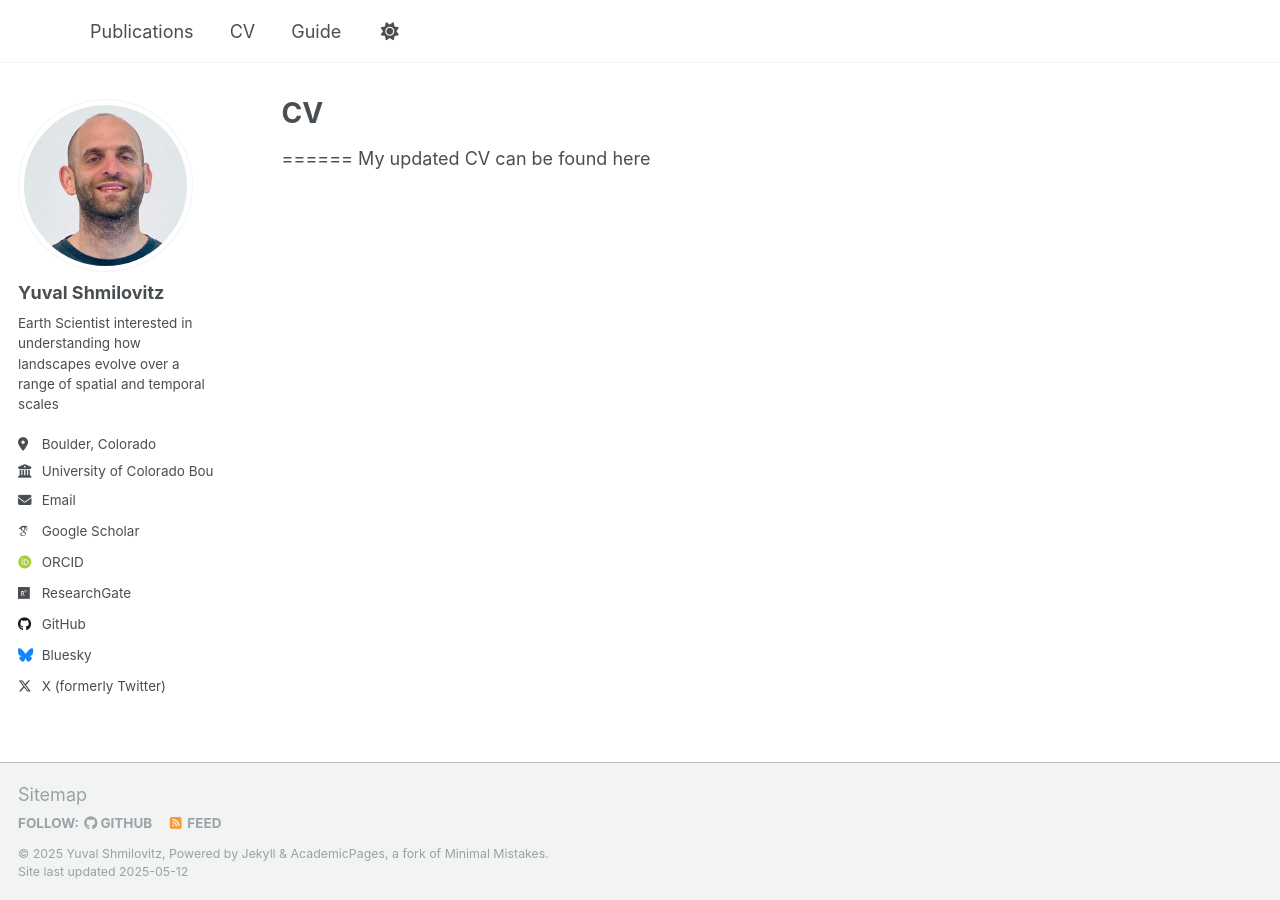
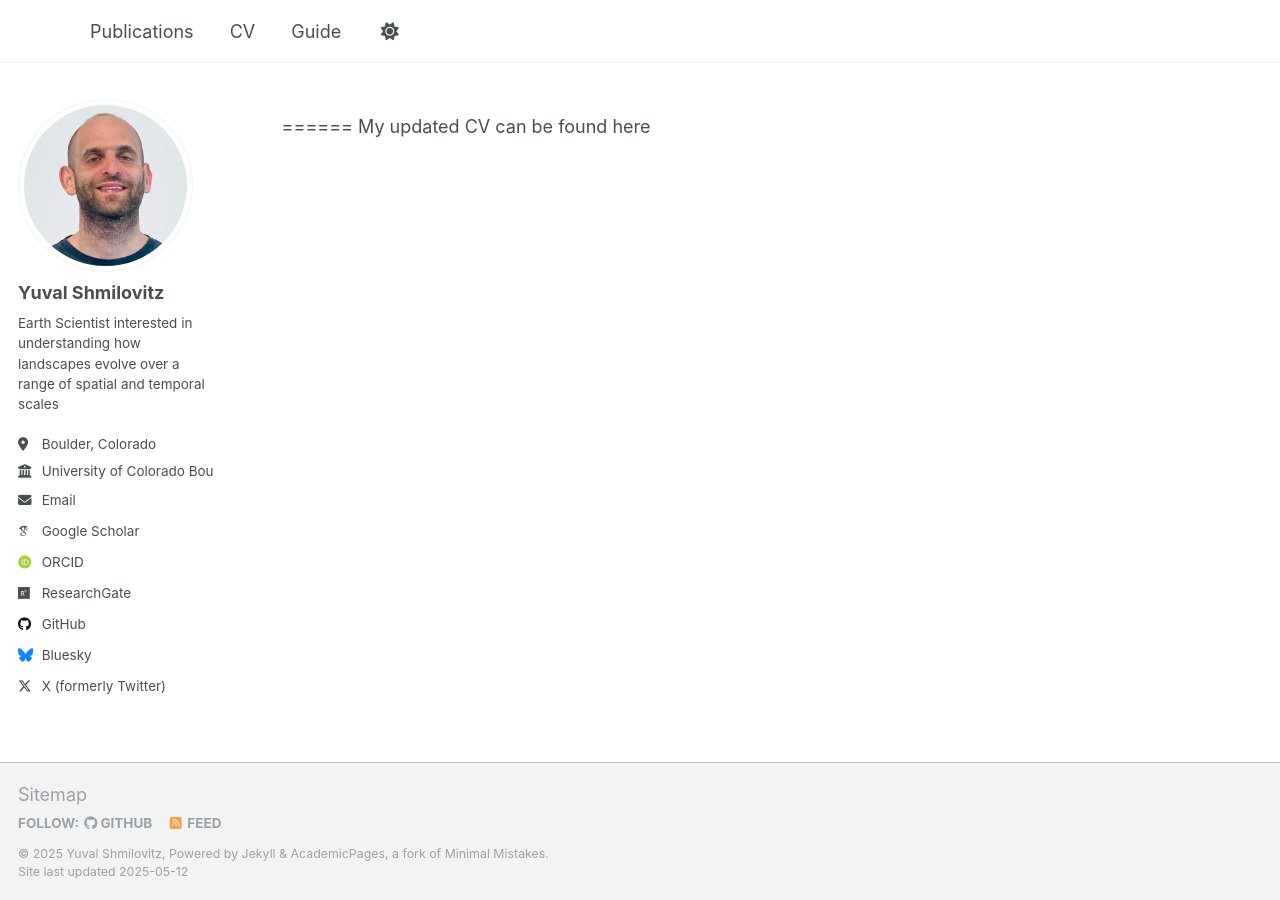
Before and after one commit to yuvalsmilo/yuvalsmilo.github.io, a Jekyll site: the page built from _pages/cv.md, in a window 1280 px wide. Built offline with Jekyll 4.4.1, drawn with Linux system fonts in a browser that asks for light colours; some web fonts are replaced; our own code applies the rules of GitHub Pages for plain Markdown files.

Commit message:
Update cv.md

```diff
--- a/_pages/cv.md
+++ b/_pages/cv.md
@@ -1,10 +1,3 @@
----
-layout: archive
-title: "CV"
-permalink: https://github.com/yuvalsmilo/yuvalsmilo.github.io/cv/
-author_profile: true
-redirect_from: https://github.com/yuvalsmilo/yuvalsmilo.github.io/_pages/cv.md
----
 
 ======
 My updated CV can be found here
```
